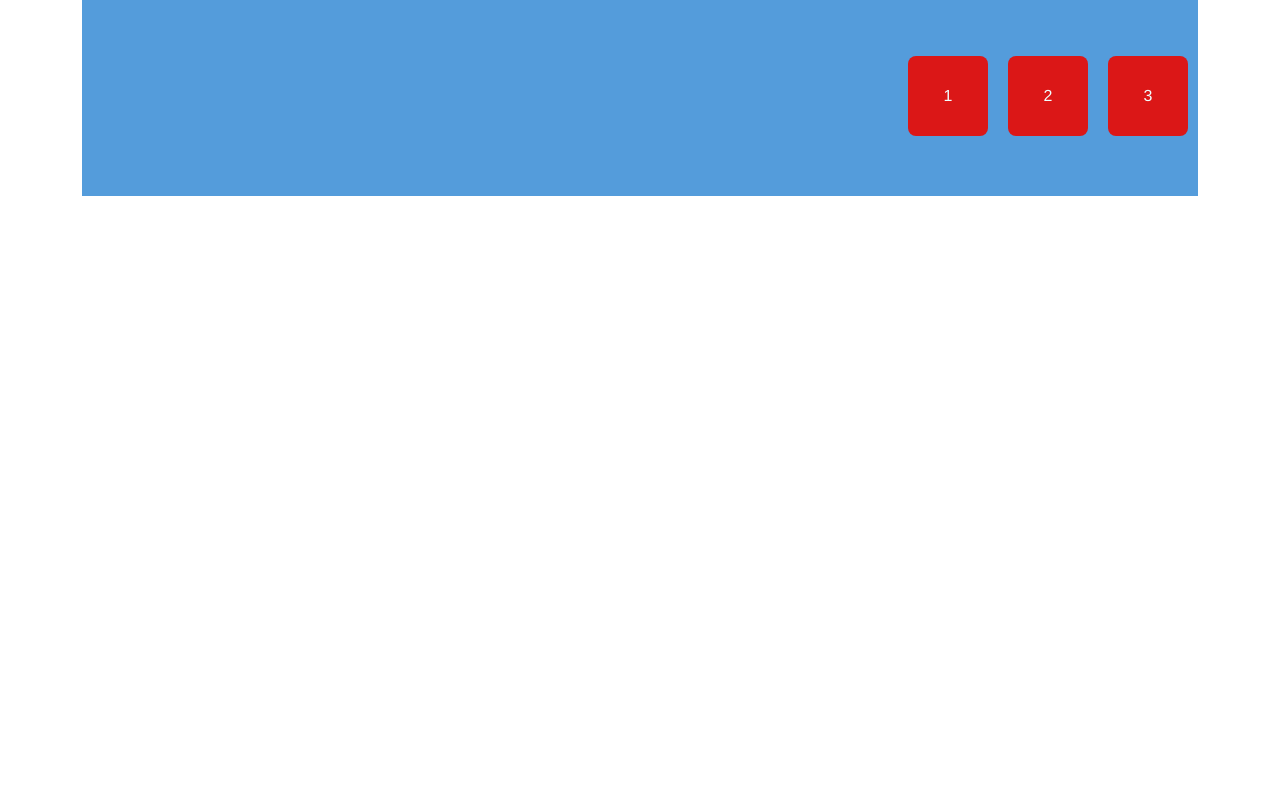
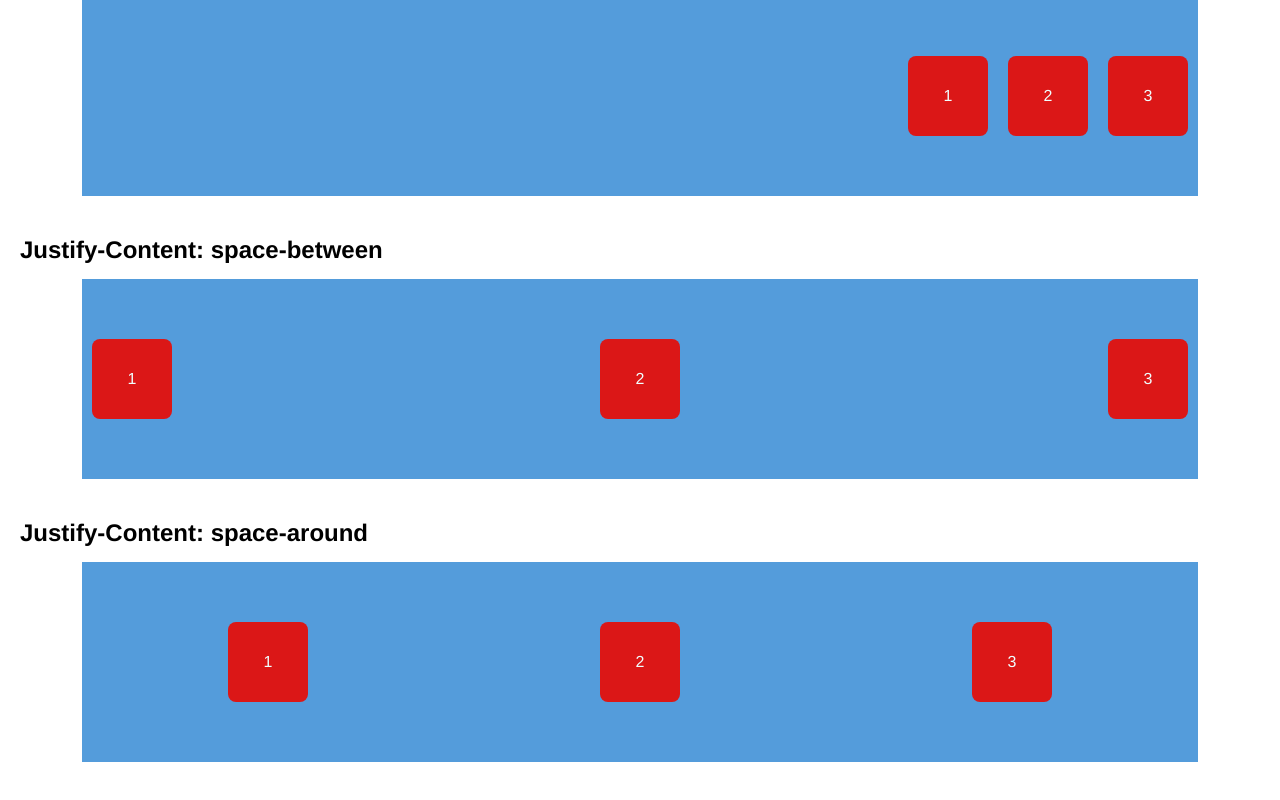
Before and after one commit to gustavovictor46/progresso-html, a plain HTML site: page index.html in a window 1280 px wide. Shown: the part 678-1478 px from the top of the page. Before the commit the page ends 934 px from the top, so only its background shows below. Drawn offline with Linux system fonts and the light colour scheme.

Commit message:
Finalizando aula 1 de flexbox

```diff
--- a/assets/styles/index.css
+++ b/assets/styles/index.css
@@ -53,3 +53,11 @@ h2 {
  .justify-end {
     justify-content: flex-end;
  }
+
+ .justify-between {
+    justify-content: space-between;
+ }
+
+ .justify-around {
+    justify-content: space-around;
+ }
--- a/index.html
+++ b/index.html
@@ -36,5 +36,23 @@
             <div class= "flex-item">3</div>
         </div>
     </section>
+    <section>
+        <h2>Justify-Content: space-between</h2>
+
+        <div class="flex-container justify-between">
+            <div class= "flex-item">1</div>
+            <div class= "flex-item">2</div>
+            <div class= "flex-item">3</div>
+        </div>
+    </section>
+    <section>
+        <h2>Justify-Content: space-around</h2>
+
+        <div class="flex-container justify-around">
+            <div class= "flex-item">1</div>
+            <div class= "flex-item">2</div>
+            <div class= "flex-item">3</div>
+        </div>
+    </section>
 </body>
 </html>
```
